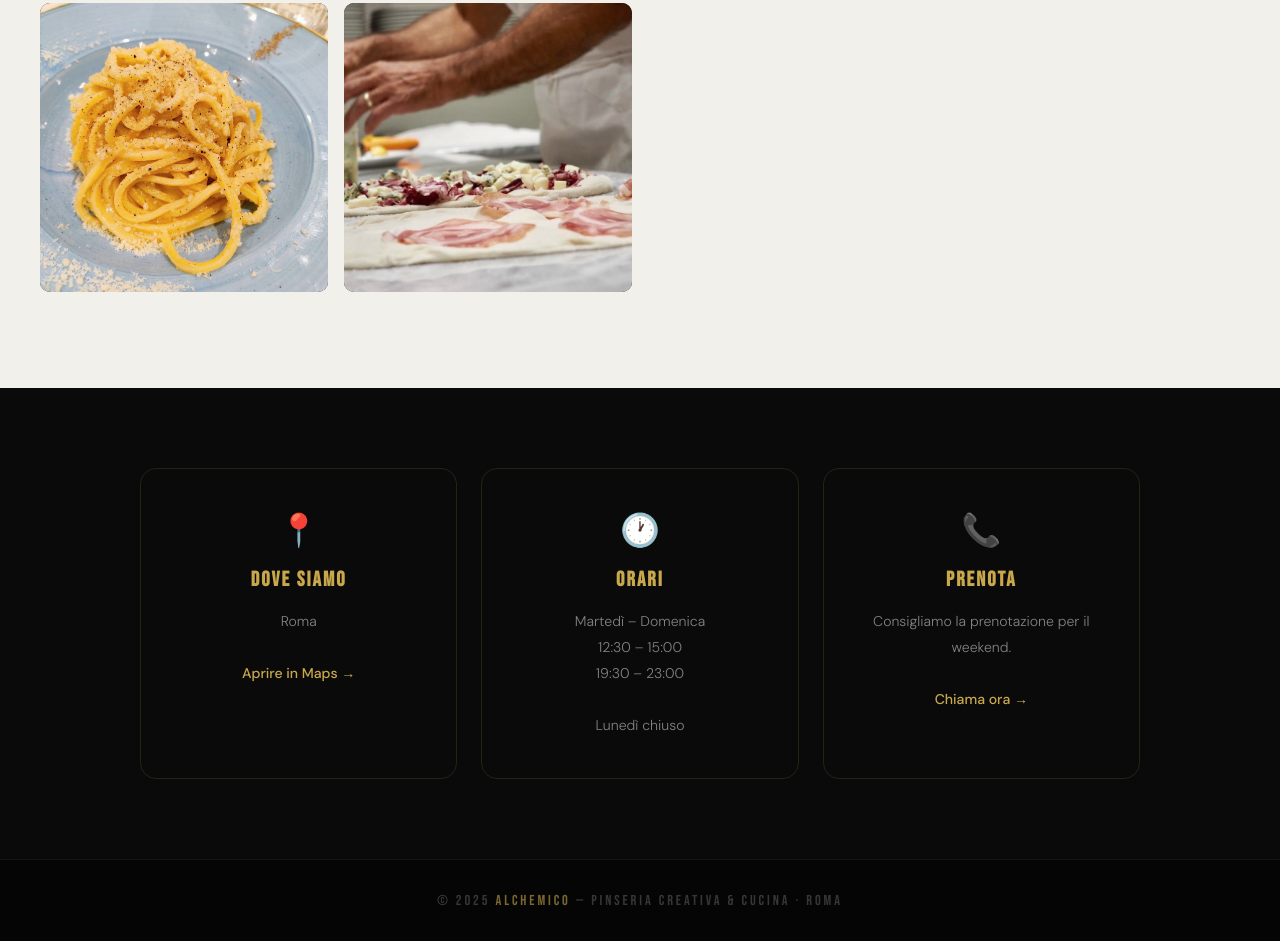
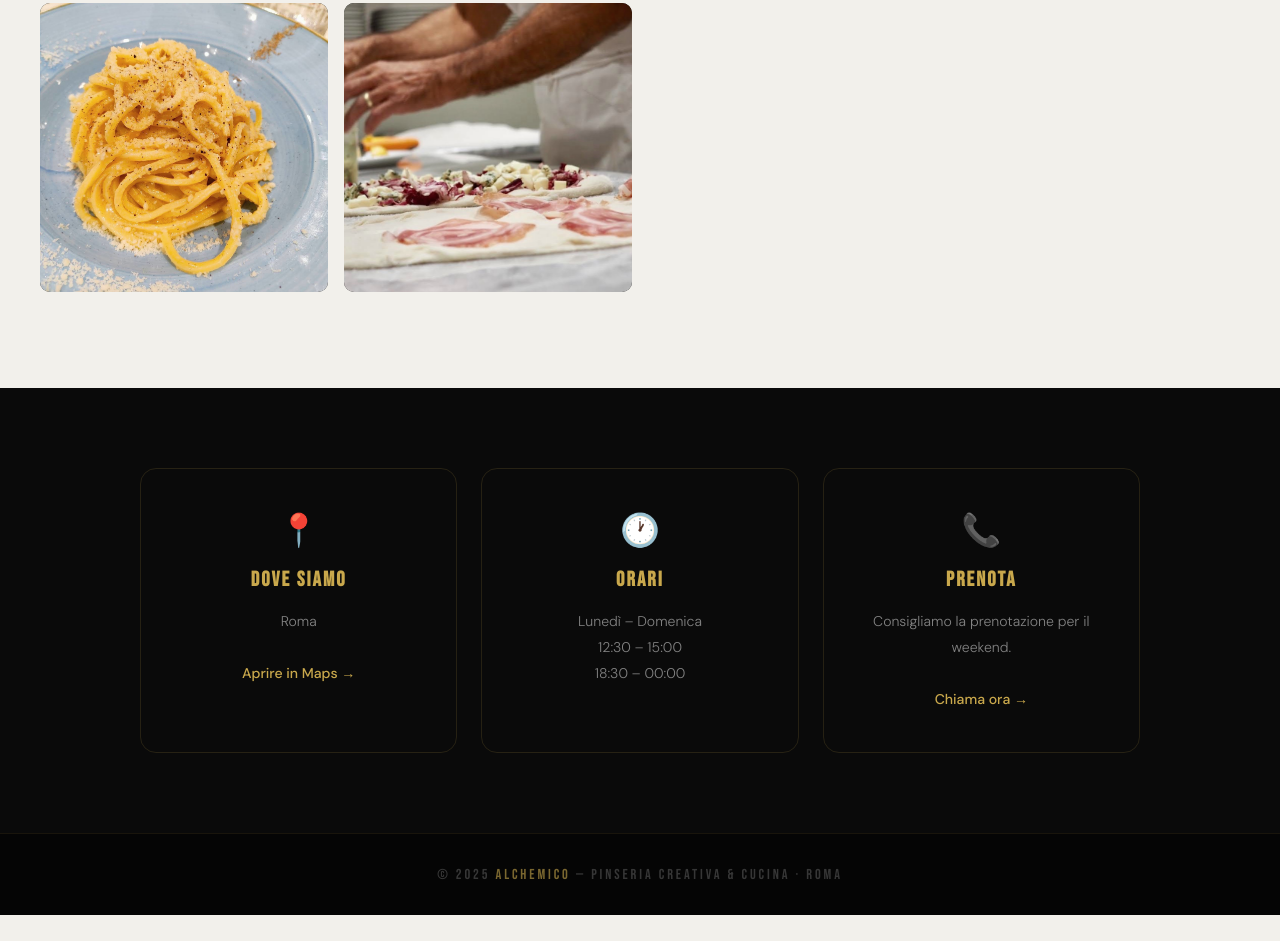
Before and after one commit to jajopelliccione-netizen/alchemico, a plain HTML site: page index.html in a window 1280 px wide. Shown: the part 4283-5224 px from the top of the page. After the commit the page ends 5198 px from the top, so only its background shows below. Drawn offline with nearby package versions, Linux system fonts and the light colour scheme.

Commit message:
Update contact information and location links

```diff
--- a/index.html
+++ b/index.html
@@ -421,9 +421,9 @@
 
 <section id="info">
   <div class="info-inner">
-    <div class="info-block"><span class="info-icon">📍</span><h3>Dove Siamo</h3><p>Roma<br><br><a href="https://maps.google.com" target="_blank">Aprire in Maps &rarr;</a></p></div>
-    <div class="info-block"><span class="info-icon">🕐</span><h3>Orari</h3><p>Marted&igrave; &ndash; Domenica<br>12:30 &ndash; 15:00<br>19:30 &ndash; 23:00<br><br>Luned&igrave; chiuso</p></div>
-    <div class="info-block"><span class="info-icon">📞</span><h3>Prenota</h3><p>Consigliamo la prenotazione per il weekend.<br><br><a href="tel:+39000000000">Chiama ora &rarr;</a></p></div>
+    <div class="info-block"><span class="info-icon">📍</span><h3>Dove Siamo</h3><p>Roma<br><br><a href="https://maps.app.goo.gl/BecHraQnuZdG9xTG9" target="_blank">Aprire in Maps &rarr;</a></p></div>
+    <div class="info-block"><span class="info-icon">🕐</span><h3>Orari</h3><p>Luned&igrave; &ndash; Domenica<br>12:30 &ndash; 15:00<br>18:30 &ndash; 00:00<br></div>
+    <div class="info-block"><span class="info-icon">📞</span><h3>Prenota</h3><p>Consigliamo la prenotazione per il weekend.<br><br><a href="tel:+393512214750">Chiama ora &rarr;</a></p></div>
   </div>
 </section>
 
```
